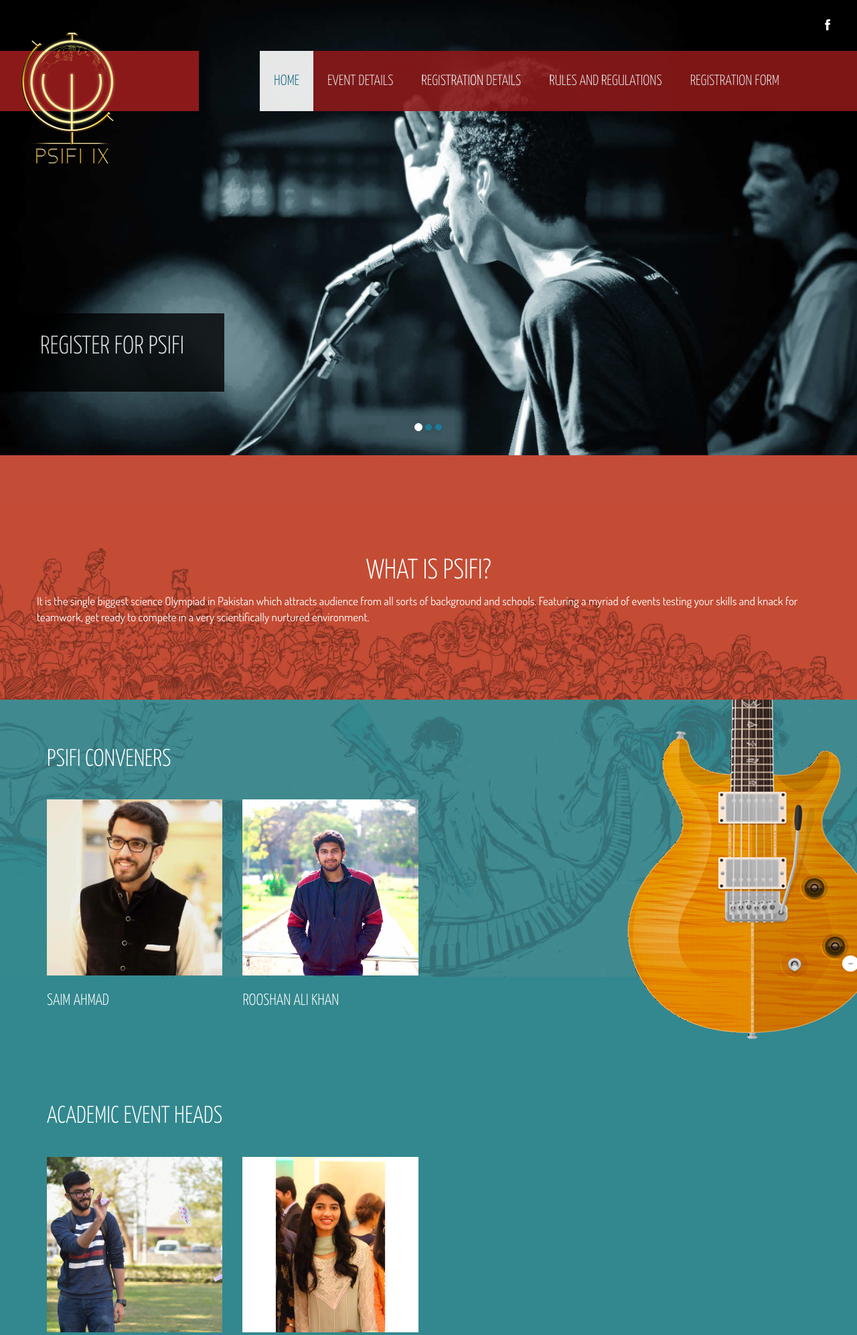
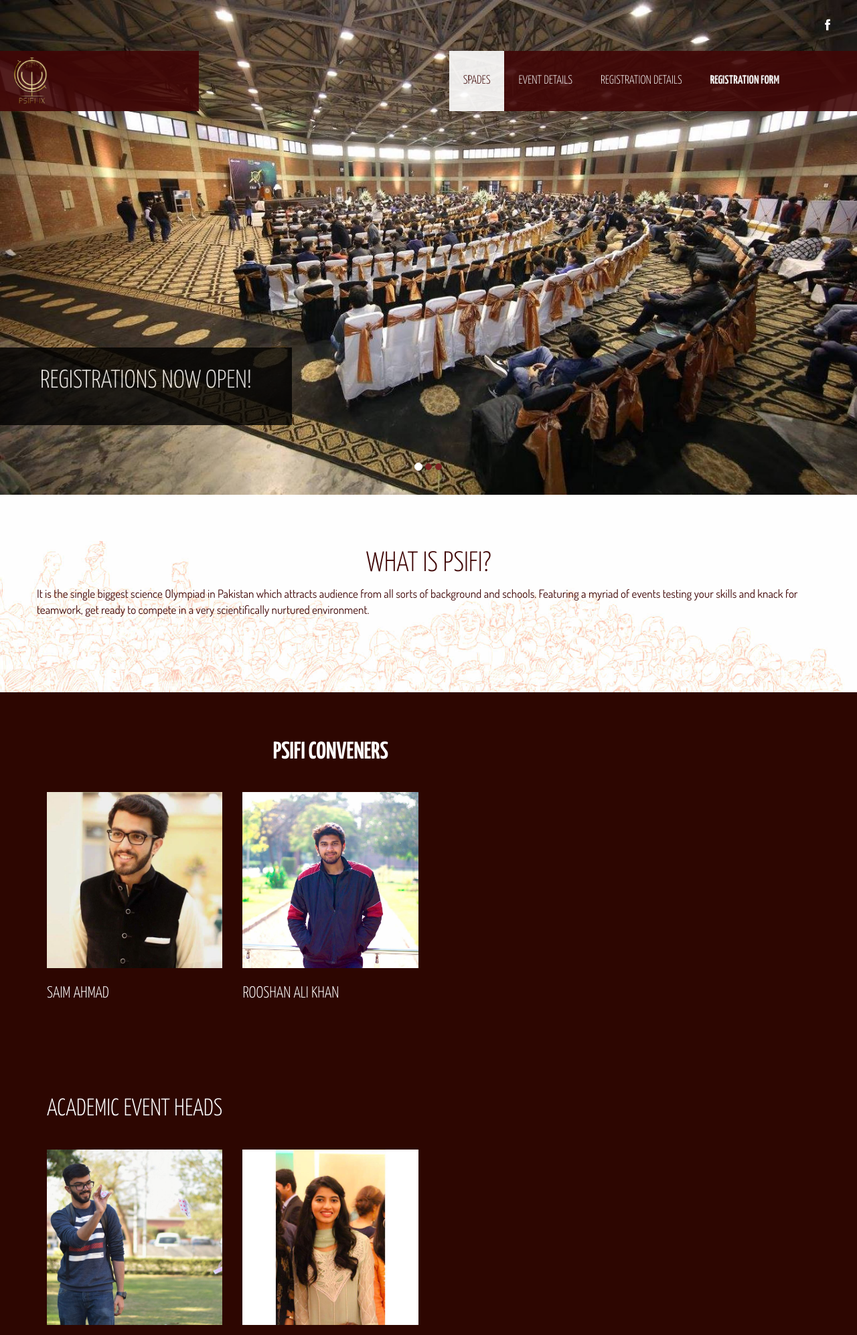
Before and after one commit to sarwanpasha/Spades, a PHP site: page /PSIFI/ in a window 1280 px wide. Shown: the top 1994 px of the page at 67% size. Run offline with PHP 8.4, Linux system fonts and the light colour scheme; some libraries are stand-ins or nearby versions.

Commit message:
Sarwan
Sarwan

```diff
--- a/PSIFI/css/main.css
+++ b/PSIFI/css/main.css
@@ -102,7 +102,8 @@ h2 {
 }
 
 .navbar-brand {
-  background-color: #8c1919;
+  background-color: #400606;
+  opacity: .9;
   height: 90px;
   margin-bottom: 20px;
   position: relative;
@@ -115,14 +116,14 @@ h2 {
 }
 
 .navbar-right {
-  background-color: #8c1919;
+  background-color: #400606;
   padding:0 95px 0 0;
-  opacity: .9
+  opacity: .9;
 }
 
 .navbar-right li a {
   padding: 35px 21px;
-  font-size: 22px;
+  font-size: 18px;
   color: #fff;
   text-transform: uppercase;
   font-family: 'Yanone Kaffeesatz', 'sans-serif';
@@ -133,12 +134,12 @@ h2 {
 .navbar-right li a:focus,
 .navbar-right .active a {
   background-color: #fff;
-  color: #16728f
+  color: #400606
 }
 
 
 .fixed-menu {
-  background-color: #8c1919;
+  background-color:#400606;
   position: fixed;
   top: 0;
 }
@@ -240,8 +241,8 @@ h2 {
 
 #main-slider
 .carousel-indicators li {
-  background-color:#1B7B98;
-  border: 1px solid #1B7B98;
+  background-color: #7d2222;
+  border: 1px solid #7d2222;
 }
 
 #main-slider
@@ -392,14 +393,14 @@ h2 {
 **************************/
 
 #explore {
-  background-color: #C34C39;
+  background-color: #fefefe;
   background-image: url("../images/event-bg.jpg");
   background-position: center bottom;
   background-size: contain;
   background-repeat:no-repeat;
   position: relative;
   overflow: hidden;
-  padding: 130px 0 100px;
+  padding: 60px 0 100px;
 }
 
 .watch {
@@ -529,8 +530,7 @@ h2 {
 *******Event CSS******
 **************************/
 #event {
-  background-color: #33888F;
-  background-image: url("../images/performar-bg.jpg");
+  background-color: #2d0601;
   background-position: 50% 0;
   background-size: contain;
   position: relative;
@@ -598,8 +598,8 @@ h2 {
 *******Event2 CSS******
 **************************/
 #event2 {
-  background-color: #33888F;
-  background-image: url("../images/performar-bg.jpg");
+  background-color: #2d0601;
+
   background-position: 50% 0;
   background-size: contain;
   position: center;
@@ -664,7 +664,7 @@ h2 {
 **************************/
 
 #about {
-  background-color: #75B46E;
+  background-color: #eae3ba;
   position: relative;
   width: 100%;
   display: flex;
--- a/PSIFI/index.html
+++ b/PSIFI/index.html
@@ -44,19 +44,19 @@
 		                </button>
 		                 <a class="navbar-brand" href="index.html">
 
-		                	<img class="img-responsive" src="images/logo.png" alt="logo">
+		                	<img class="img-responsive" style="width:60px; padding-top:42px" src="images/logo.png" alt="logo">
 
 		                </a>
 		            </div>
 		            <div class="collapse navbar-collapse">
 		                <ul class="nav navbar-nav navbar-right">
-		                    <li class="scroll active"><a href="#home">Home</a></li>
+		                    <li class="scroll active"><a href="https://spades.lums.edu.pk">Spades</a></li>
 
 		                    <li class="scroll"><a href="#event">Event Details</a></li>
 
 		                    <li class="no-scroll"><a href="#about">Registration Details</a></li>
-                            <li class="no-scroll"><a href="#twitter">Rules and Regulations</a></li>
-		                    <li><a class="no-scroll" href="https://www.cognitoforms.com/SPADES2/PsiFiIXRegistration" target="_blank">Registration Form</a></li>
+
+		                    <li><a class="no-scroll" href="form.html" target="_blank"><strong>Registration Form</strong></a></li>
 
 		                </ul>
 		            </div>
@@ -77,21 +77,21 @@
 				<div class="item active">
 					<img class="img-responsive" src="images/slider/bg1.jpg" alt="slider">
 					<div class="carousel-caption">
-						<h2>Register for PSIFI </h2>
+						<h2>Registrations Now Open! </h2>
 
 					</div>
 				</div>
 				<div class="item">
 					<img class="img-responsive" src="images/slider/bg2.jpg" alt="slider">
 					<div class="carousel-caption">
-						<h2>Register for PSIFI </h2>
+						<h2>Registrations Now Open! </h2>
 
 					</div>
 				</div>
 				<div class="item">
 					<img class="img-responsive" src="images/slider/bg3.jpg" alt="slider">
 					<div class="carousel-caption">
-						<h2>Register for PSIFI  </h2>
+						<h2>Registrations Now Open!  </h2>
 
 					</div>
 				</div>
@@ -105,8 +105,8 @@
 			<div class="row">
 
 					<div >
-					<h2>WHAT IS PSIFI?</h2>
-					<p>It is the single biggest science
+					<h2 style="color:#400606">WHAT IS PSIFI?</h2>
+					<p style="color:#400606">It is the single biggest science
 						Olympiad in Pakistan which
 						attracts audience from all sorts of
 						background and schools.
@@ -124,24 +124,24 @@
 		</div>
 	</section><!--/#explore-->
 
-	<section id="event">
-		<div class="container">
-			<div class="row">
-				<div class="col-sm-12 col-md-9">
+	<section id="event" >
+		<div class="container" >
+			<div class="row" >
+				<div class="col-sm-12 col-md-9" >
 					<div id="event-carousel" class="carousel slide" data-interval="false">
-						<h2 class="heading">PSIFI CONVENERS </h2>
+						<h2 class="heading" style="text-align: center"><strong>PSIFI CONVENERS </strong></h2>
 					<!--  here -->
 						<div class="carousel-inner">
 							<div class="item active">
 								<div class="row">
-									<div class="col-sm-4">
+									<div class="col-sm-4" ">
 										<div class="single-event">
-											<img class="img-responsive" src="images/event/saim.jpeg" alt="event-image">
+											<img class="img-responsive" src="images/event/saim.jpeg" alt="event-image" >
 											<h4>Saim Ahmad</h4>
 
 										</div>
 									</div>
-									<div class="col-sm-4">
+									<div class="col-sm-4" >
 										<div class="single-event">
 											<img class="img-responsive" src="images/event/rooshan.jpeg" alt="event-image">
 											<h4>Rooshan Ali Khan</h4>
@@ -154,9 +154,7 @@
 						</div>
 					</div>
 				</div>
-				<div class="guitar">
-					<img class="img-responsive" src="images/guitar.png" alt="guitar">
-				</div>
+
 			</div>
 				<div class="row">
 				<div class="col-sm-12 col-md-9">
@@ -186,9 +184,7 @@
 						</div>
 					</div>
 				</div>
-				<div class="guitar">
-					<img class="img-responsive" src="images/guitar.png" alt="guitar">
-				</div>
+
 			</div>
 		</div>
 	</section><!--/#event-->
@@ -356,14 +352,14 @@
 			<div class="row">
 
 					<div >
-					<h2>Important Forms</h2>
+					<h2 style="color: #400606; text-align: center;"><strong>Important Forms</strong></h2>
 
 
 
-            <a href="pdf/registration_guidelines.pdf" target="_blank">Registration Details</a><br><br>
+            <a href="pdf/registration_guidelines.pdf" target="_blank" style="color: #c67f0b"><strong>Registration Details</strong></a><p>			</p>
 
 
-               <a href="pdf/evalform.pdf" target="_blank">Evaluation Form</a><br><br>
+               <a href="pdf/eval1.docx" target="_blank" style="color: #c67f0b"><strong>Evaluation Form</strong></a><br><br>
 
             <br>
             <br>
--- a/views/header.php
+++ b/views/header.php
@@ -6,7 +6,7 @@
 
 <div class="nav">
       <ul>
-        <li class="home"><a href="#">Home</a></li>
+
         <li class="tutorials"><a href="#about">About Us</a></li>
         <li class="about"><a href="#services">Events</a></li>
         <li class="contact"><a href="PSIFI/index.html">PSIFI</a>
@@ -21,7 +21,7 @@
             <li><a href="PSIFI/pdf/registration_guidelines.pdf" target="_blank">Registration Details</a></li>
 
 
-            <li><a href="PSIFI/pdf/evalform.pdf" target="_blank">Evaluation Form</a> </li>
+            <li><a href="PSIFI/pdf/eval1.docx" target="_blank">Evaluation Form</a> </li>
 
         </ul>
         <li class="contact"><a href="#contact">Contact Us</a></li>
--- a/views/section7.php
+++ b/views/section7.php
@@ -82,7 +82,7 @@
 	   		<div class="cinfo">
 	   			<h6>Email Us At</h6>
 	   			<p>
-	   				spades@lums.edu.pk<br>
+	   				reg.psifi@gmail.com<br>
 
 				   </p>
 	   		</div> <!-- end cinfo -->
```
Also changed, not shown: PSIFI/form.html (added, +17 -0 lines), css/main.css (+7 -6 lines), PSIFI/images/about-bg1.jpg (renamed from PSIFI/images/about-bg.jpg), PSIFI/images/event-bg.jpg, PSIFI/images/guitar21.jpg (renamed from PSIFI/images/guitar2.jpg), PSIFI/images/slider/bg1.jpg, PSIFI/images/slider/bg2.jpg, PSIFI/images/slider/bg3.jpg, 3 other files.
